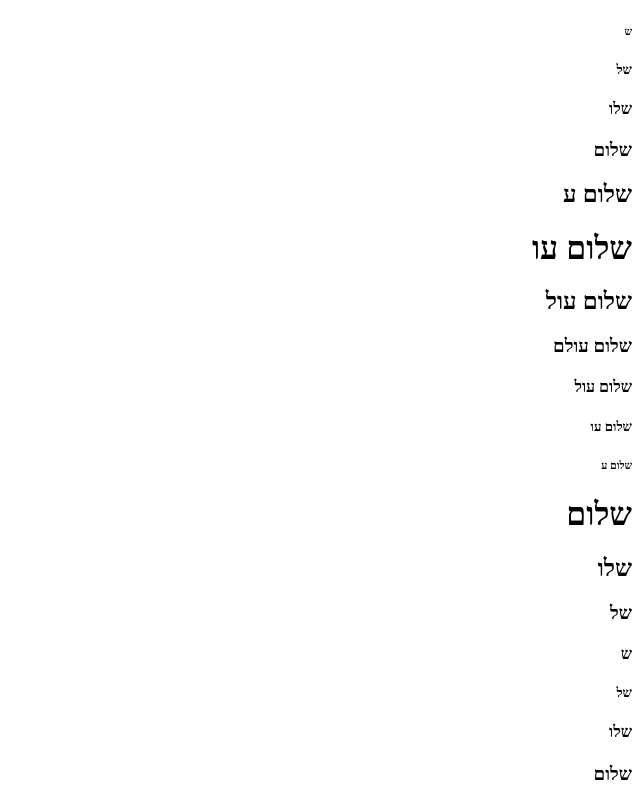
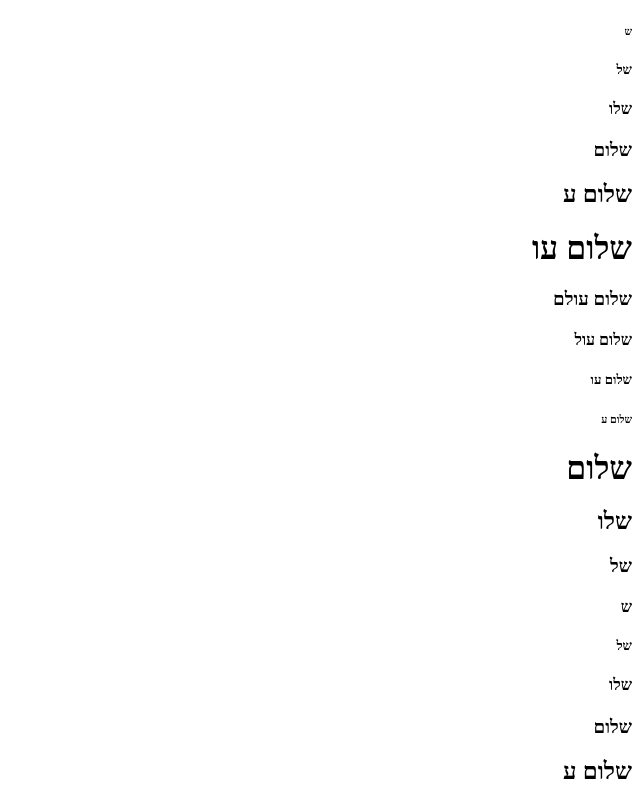
Before and after one commit to Reuvenmekonen/yalla, a plain HTML site: page index.html in a window 1280 px wide. Shown: the top 800 px of the page, without its empty margins (640-1280 px from the left). Drawn offline with Linux system fonts and the light colour scheme.

Commit message:
Update index.html

```diff
--- a/index.html
+++ b/index.html
@@ -14,7 +14,6 @@
   <h3>שלום</h3>
   <h2>שלום ע</h2>
   <h1>שלום עו</h1>
-  <h2>שלום עול</h2>
   <h3>שלום עולם</h3>
   <h4>שלום עול</h4>
   <h5>שלום עו</h5>
```
